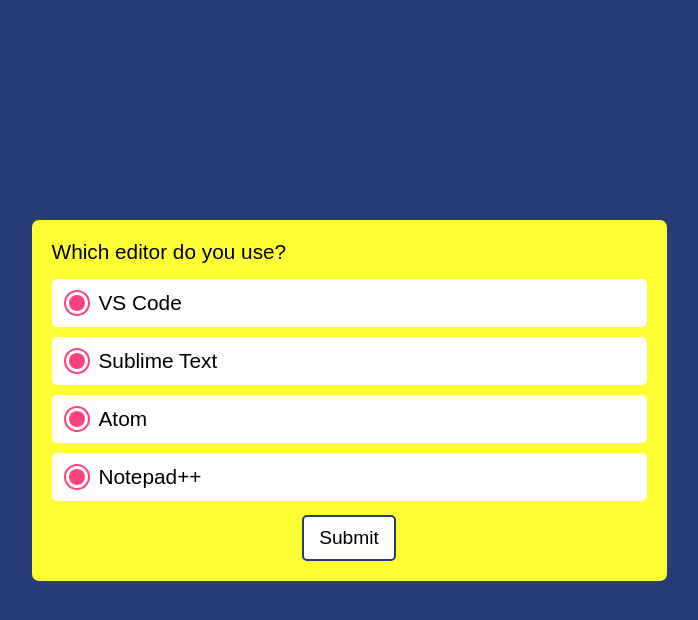
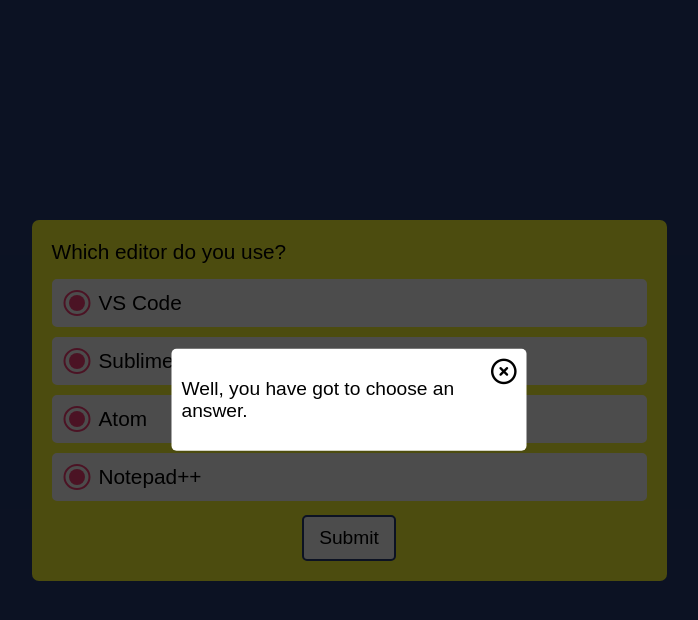
Before and after one commit to PlankCipher/Anti_Cheating_Test, a plain HTML site: page index.html in a window 1280 px wide. Both pictures are taken after a click on the button "Submit". Shown: the whole page, without its empty margins (291-989 px from the left). Drawn offline with Linux system fonts and the light colour scheme.

Commit message:
Add answer choosing functionality with JS.

```diff
--- a/CSS/index.css
+++ b/CSS/index.css
@@ -8,6 +8,39 @@
   background-color: #273c75;
   color: #fff;
   font-family: Arial, Helvetica, sans-serif;
+}
+
+.message-overlay {
+  background-color: rgba(0, 0, 0, 0.7);
+  position: fixed;
+  top: 0px;
+  right: 0px;
+  left: 0px;
+  bottom: 0px;
+  z-index: 99;
+  display: none;
+}
+
+.message-box {
+  background-color: #fff;
+  padding: 10px;
+  border-radius: 5px;
+  position: absolute;
+  top: 50%;
+  left: 50%;
+  transform: translate(-50%, -50%);
+  color: #000;
+  width: 90%;
+  max-width: 355px;
+  font-size: 1.2rem;
+}
+
+.message-box__close-icon {
+  position: absolute;
+  top: 10px;
+  right: 10px;
+  font-size: 1.6rem;
+  cursor: pointer;
 }
 
 .container {
@@ -76,7 +109,7 @@
 
 .form__choice__radio-button::before {
   content: '';
-  width: 22px;
+  width: 23px;
   height: 22px;
   border: 2px solid #FC427B;
   border-radius: 50%;
--- /dev/null
+++ b/JS/index.js
@@ -0,0 +1,32 @@
+document.querySelectorAll(".form__choice").forEach(function (element) {
+  element.addEventListener("click", function (event) {
+    document.querySelectorAll(".form__choice").forEach(function (element) {
+      element.classList.remove("form__choice--active");
+    });
+
+    element.classList.add("form__choice--active");
+  });
+});
+
+document.querySelector(".form__button").addEventListener("click", function () {
+  let choseOne = false;
+  document.querySelectorAll(".form__choice").forEach(function (element) {
+    if (element.classList.contains("form__choice--active")) {
+      choseOne = true;
+    }
+  })
+  if (choseOne) {
+    showMsg("Whatever, this is not important. What matters is your code not the editor.😇")
+  } else {
+    showMsg("Well, you have got to choose an answer.")
+  }
+});
+
+document.querySelector(".message-box__close-icon").addEventListener("click", function () {
+  document.querySelector(".message-overlay").style.display = "none";
+});
+
+function showMsg(msgTxt) {
+  document.querySelector(".message-box__text").innerText = msgTxt;
+  document.querySelector(".message-overlay").style.display = "block";
+}
--- a/index.html
+++ b/index.html
@@ -4,12 +4,18 @@
 <head>
   <meta charset="UTF-8">
   <meta name="viewport" content="width=device-width, initial-scale=1.0">
-  <link rel="stylesheet" href="css/index.css">
+  <link rel="stylesheet" href="CSS/index.css">
 
   <title>Anti Cheating Test</title>
 </head>
 
 <body>
+  <div class="message-overlay">
+    <div class="message-box">
+      <i class="far fa-times-circle message-box__close-icon"></i>
+      <p class="message-box__text" id="messageText"></p>
+    </div>
+  </div>
   <div class="container">
     <div class="form">
       <p class="form__question">Which editor do you use?</p>
@@ -34,6 +40,9 @@
       </form>
     </div>
   </div>
+
+  <script src="https://kit.fontawesome.com/a467a599ad.js" crossorigin="anonymous"></script>
+  <script src="JS/index.js"></script>
 </body>
 
 </html>
```
